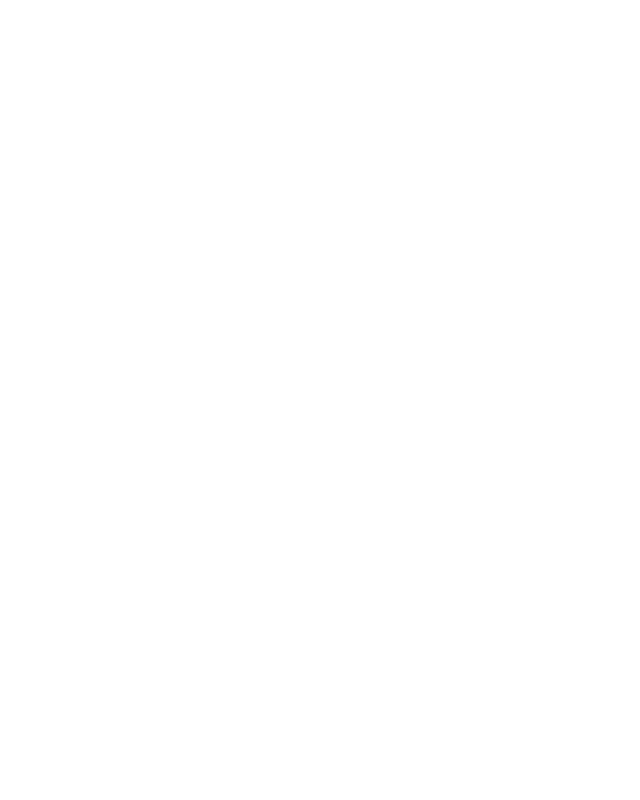
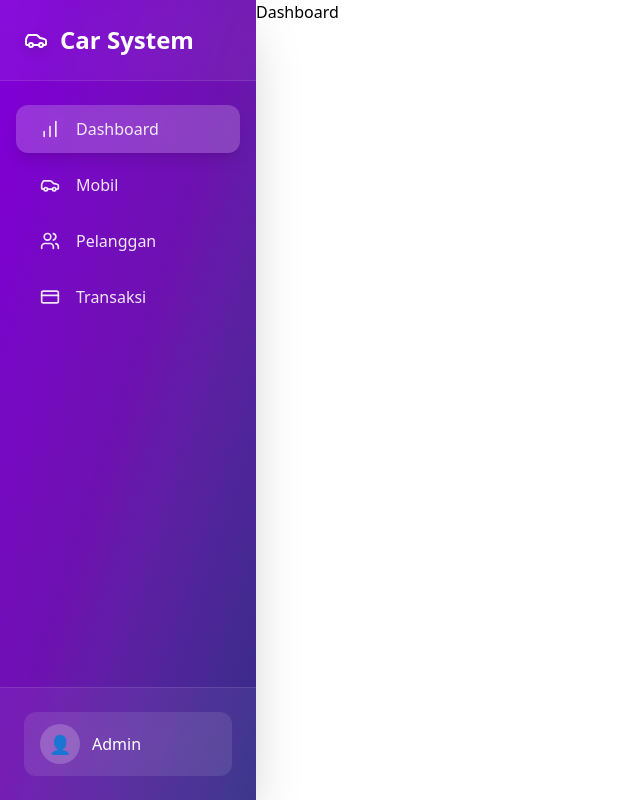
Before and after one commit to qadrihafyan/qadrihafyanramadhan-uasprakpbk, a Vue app: page / in a window 1280 px wide. Shown: the whole page, without its empty margins (0-640 px from the left). Built offline with nearby package versions, Linux system fonts and the light colour scheme.

Commit message:
create sidebar

```diff
--- a/package.json
+++ b/package.json
@@ -11,6 +11,7 @@
   "dependencies": {
     "@tailwindcss/vite": "^4.1.11",
     "axios": "^1.10.0",
+    "lucide-vue-next": "^0.525.0",
     "pinia": "^3.0.3",
     "tailwindcss": "^4.1.11",
     "vitest": "^3.2.4",
--- a/src/App.vue
+++ b/src/App.vue
@@ -1,10 +1,12 @@
 <script setup>
+import Sidebar from './components/Sidebar.vue';
 </script>
 
 <template>
-
+  <Sidebar />
+  <div class="ml-64">
+    <router-view />
+  </div>
 </template>
 
-<style scoped>
-
-</style>
+<style scoped></style>
--- /dev/null
+++ b/src/components/Sidebar.vue
@@ -0,0 +1,63 @@
+<template>
+  <aside class="w-64 h-screen bg-gradient-to-br from-purple-700 via-purple-800 to-indigo-900 text-white fixed left-0 top-0 flex flex-col shadow-2xl z-50">
+    <!-- Header/Brand -->
+    <div class="p-6 border-b border-white/10 bg-white/5 backdrop-blur-sm">
+      <h2 class="text-2xl font-bold flex items-center gap-3">
+        <span class="text-3xl drop-shadow-lg"><Car /></span>
+        Car System
+      </h2>
+    </div>
+
+    <!-- Navigation Menu -->
+    <nav class="flex-1 py-6">
+      <ul class="space-y-2 px-4">
+        <li v-for="item in menu" :key="item.name">
+          <RouterLink
+            :to="item.path"
+            class="flex items-center gap-4 px-6 py-3 rounded-xl text-white/90 hover:text-white hover:bg-white/10 transition-all duration-300 font-medium group"
+            active-class="bg-white/20 text-white shadow-lg backdrop-blur-sm"
+            exact
+          >
+            <component :is="item.icon" class="w-5 h-5 group-hover:scale-110 transition-transform duration-300" />
+            <span class="group-hover:translate-x-1 transition-transform duration-300">{{ item.name }}</span>
+          </RouterLink>
+        </li>
+      </ul>
+    </nav>
+
+    <!-- Footer -->
+    <div class="p-6 border-t border-white/10 bg-white/5">
+      <div class="flex items-center gap-3 px-4 py-3 rounded-xl bg-white/10 backdrop-blur-sm">
+        <div class="w-10 h-10 rounded-full bg-white/20 flex items-center justify-center text-lg">👤</div>
+        <span class="font-medium">Admin</span>
+      </div>
+    </div>
+  </aside>
+</template>
+
+<script setup>
+import { RouterLink } from 'vue-router'
+
+// Import ikon dari lucide-vue-next
+import { BarChart, Car, Users, CreditCard } from 'lucide-vue-next'
+
+const menu = [
+  { name: "Dashboard", path: "/", icon: BarChart },
+  { name: "Mobil", path: "/mobil", icon: Car },
+  { name: "Pelanggan", path: "/pelanggan", icon: Users },
+  { name: "Transaksi", path: "/transaksi", icon: CreditCard },
+]
+</script>
+
+<style scoped>
+/* Opsional efek animasi tambahan */
+.nav-link:hover {
+  animation: pulse 0.3s ease-in-out;
+}
+
+@keyframes pulse {
+  0% { transform: scale(1); }
+  50% { transform: scale(1.02); }
+  100% { transform: scale(1); }
+}
+</style>
```
Also changed, not shown: src/components/Navbar.vue (deleted), 1 other file (tests, documents, lock files or other folders).
